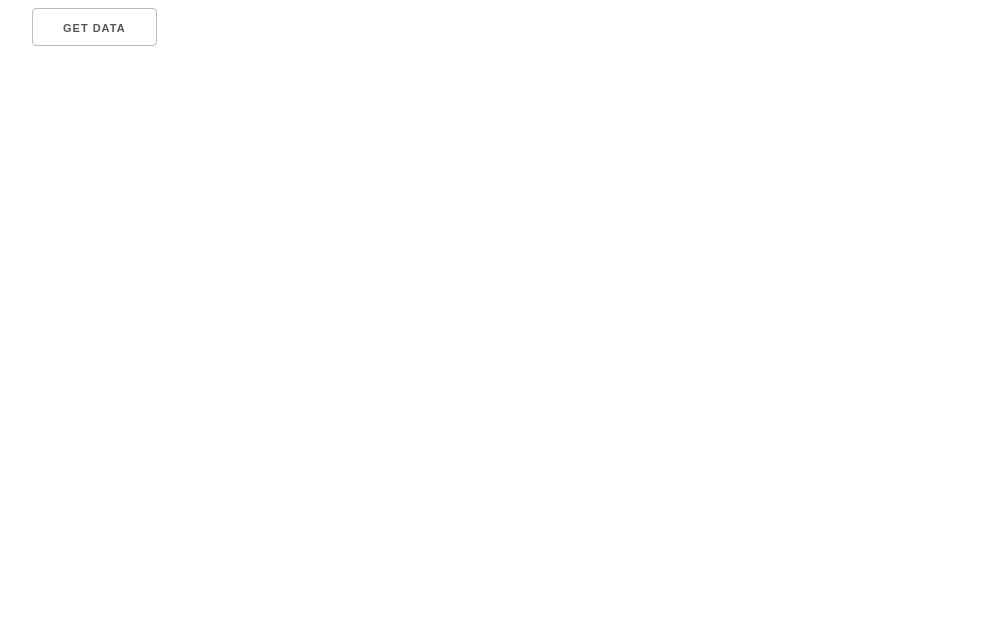
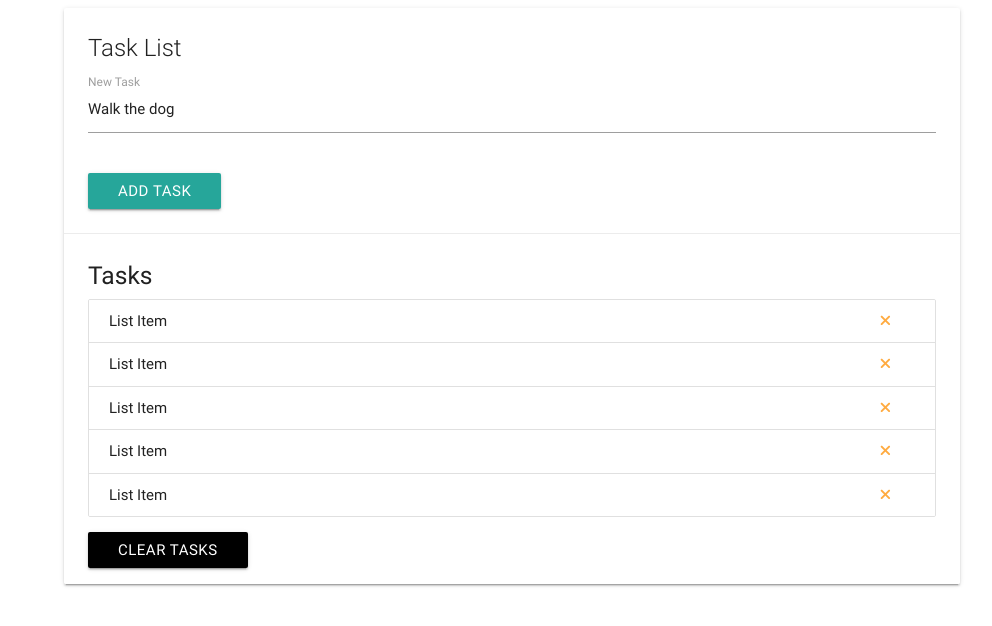
Before and after one commit to sankalpmishra2795/Revesion, a plain HTML site: page index.html in a window 1280 px wide. Shown: the whole page, without its empty margins (128-1120 px from the left). Drawn offline with nearby package versions, Linux system fonts and the light colour scheme.

Commit message:
Add files via upload

```diff
--- a/index.html
+++ b/index.html
@@ -1,20 +1,78 @@
 <!DOCTYPE html>
 <html lang="en">
+
 <head>
-    <meta charset="UTF-8" />
-    <meta name="viewport" content="width=device-width, initial-scale=1.0" />
-    <link
-      rel="stylesheet"
-      href="https://cdnjs.cloudflare.com/ajax/libs/skeleton/2.0.4/skeleton.css"
-    />
-    <title>Ajax Sendbox</title>
+  <meta charset="UTF-8">
+  <meta name="viewport" content="width=device-width, initial-scale=1.0">
+  <meta http-equiv="X-UA-Compatible" content="ie=edge">
+  <link rel="stylesheet" href="https://cdnjs.cloudflare.com/ajax/libs/materialize/0.100.2/css/materialize.min.css">
+  <script
+      src="https://kit.fontawesome.com/b96b97e1a6.js"
+      crossorigin="anonymous"
+    ></script>
+  <title>Task List</title>
 </head>
+
 <body>
   <div class="container">
-      <button id="button">Get Data</button>
-      <br /><br />
-      <div id="output"></div>
+    <div class="row">
+      <div class="col s12">
+        <div id="main" class="card">
+          <div class="card-content">
+            <span class="card-title">Task List</span>
+            <div class="row">
+              <form id="task-form">
+                <div class="input-field col s12">
+                  <input type="text" name="task" id="task" value="Walk the dog">
+                  <label for="task">New Task</label>
                 </div>
+            </div>
+            <input type="submit" value="Add Task" class="btn">
+            </form>
+          </div>
+          <div class="card-action">
+            <h5 id="task-title">Tasks</h5>
+            <ul class="collection">
+              <li class="collection-item">
+                List Item
+                <a href="#" class="delete-item secondary-content">
+                  <i class="fa fa-remove"></i>
+                </a>
+              </li>
+              <li class="collection-item">
+                List Item
+                <a href="#" class="delete-item secondary-content">
+                  <i class="fa fa-remove"></i>
+                </a>
+              </li>
+              <li class="collection-item">
+                List Item
+                <a href="#" class="delete-item secondary-content">
+                  <i class="fa fa-remove"></i>
+                </a>
+              </li>
+              <li class="collection-item">
+                List Item
+                <a href="#" class="delete-item secondary-content">
+                  <i class="fa fa-remove"></i>
+                </a>
+              </li>
+              <li class="collection-item">
+                List Item
+                <a href="#" class="delete-item secondary-content">
+                  <i class="fa fa-remove"></i>
+                </a>
+              </li>
+            </ul>
+            <a class="clear-tasks btn black" href="">Clear Tasks</a>
+          </div>
+        </div>
+      </div>
+    </div>
+  </div>
+  <script src="https://code.jquery.com/jquery-3.2.1.js" integrity="sha256-DZAnKJ/6XZ9si04Hgrsxu/8s717jcIzLy3oi35EouyE=" crossorigin="anonymous"></script>
+  <script src="https://cdnjs.cloudflare.com/ajax/libs/materialize/0.100.2/js/materialize.min.js"></script>
   <script src="app.js"></script>
 </body>
+
 </html>
```
Lines whose indentation alone changed are shown as unchanged.
